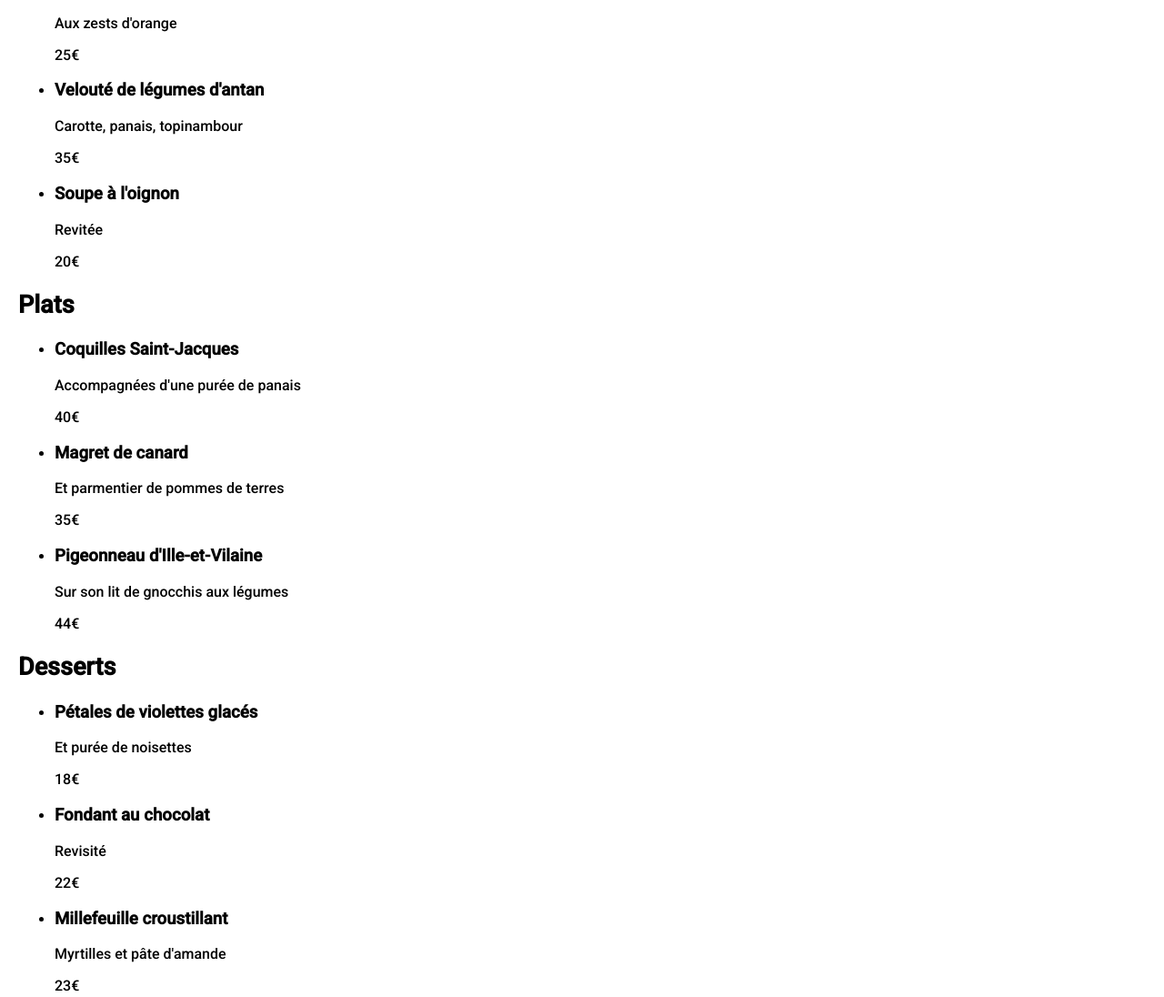
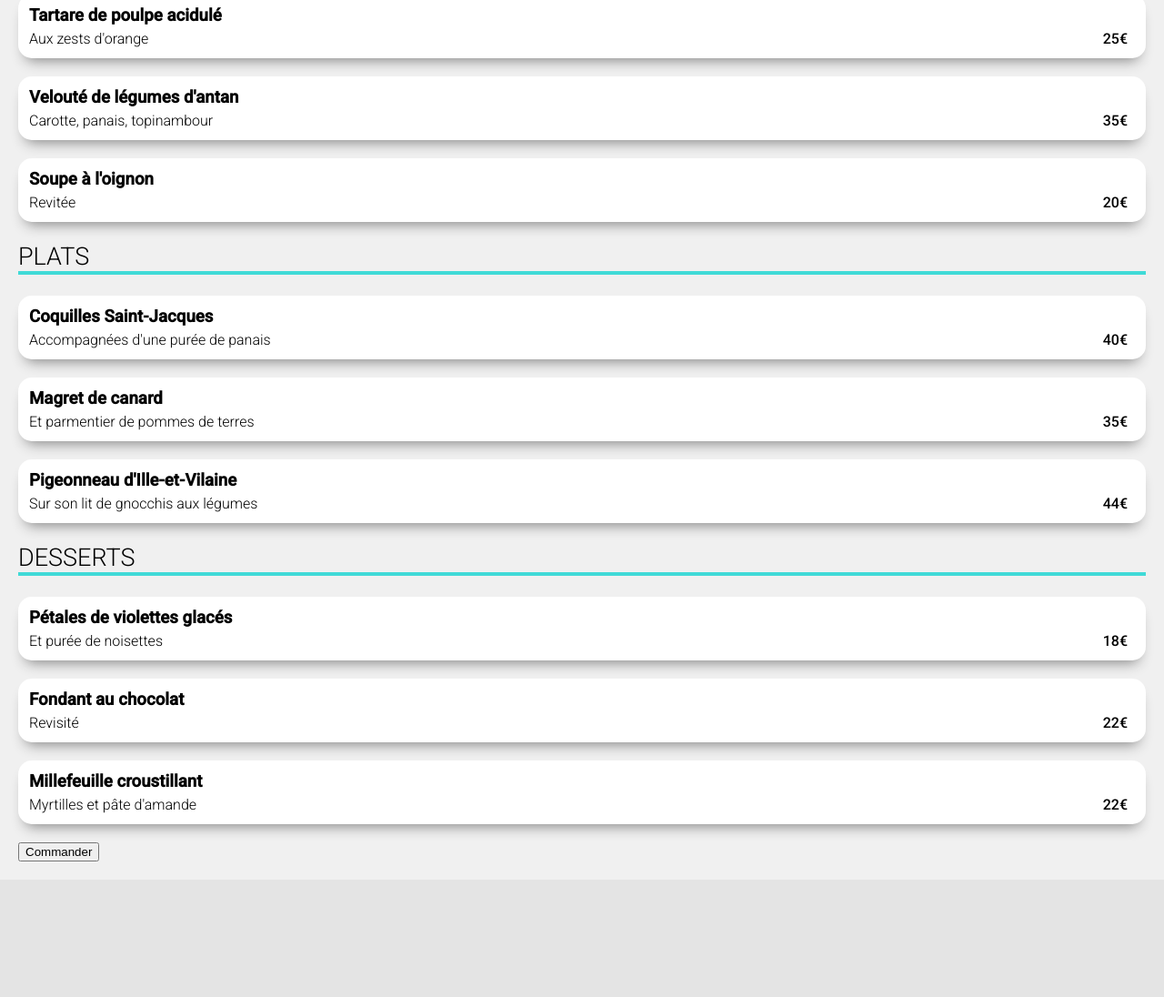
Before and after one commit to Jennifer93150/Ohmyfood, a website: page a-la-francaise.html in a window 1280 px wide. Shown: the part 524-1620 px from the top of the page at 91% size. After the commit the page ends 1491 px from the top, so only its background shows below. Drawn offline with Linux system fonts and the light colour scheme; a web font is replaced by a local one.

Commit message:
10/11/2021

```diff
--- a/a-la-francaise.html
+++ b/a-la-francaise.html
@@ -31,79 +31,95 @@
     </nav>
   </header>
   <main>
-    <section class="container-menu">
+    <section class="section-menu">
         <div>
             <img src="../../images/restaurants/toa-heftiba-DQKerTsQwi0-unsplash.jpg" alt="Photo plat menu à la française">
         </div>
-        <div class="menu">
-            <div class="menu__container-title">
+        <div class="section-menu__container">
+            <div class="section-menu__container-title">
                 <h1 class="menu__container-title__h1">À la française</h1>
                 <i class="far fa-heart"></i>
             </div>
-            <div class="menu__entree">
-                <h2 class="menu__entree__h2">Entrées</h2>
-                <ul class="menu__entree__ul">
-                    <li class="menu__entree__li">
-                        <h3 class="menu__entree__h3">Tartare de poulpe acidulé</h3>
-                        <p class="menu__entree__p">Aux zests d'orange</p>
-                        <span class="menu__entree__span">25€</span>
+            <div class="section-menu__container-menu">
+                <h2 class="section-menu__container-menu__h2">Entrées</h2>
+                <ul class="section-menu__container-menu__ul">
+                    <li class="section-menu__container-menu__ul__li">
+                        <h3 class="section-menu__container-menu__ul__li__h3">Tartare de poulpe acidulé</h3>
+                        <div class="section-menu__container-menu__ul__li__div">
+                            <p class="section-menu__container-menu__ul__li__div__p">Aux zests d'orange</p>
+                            <span class="section-menu__container-menu__ul__li__div__span">25€</span>
+                        </div>
                     </li>
-                    <li class="menu__entree__li">
-                        <h3 class="menu__entree__h3">Velouté de légumes d'antan</h3>
-                        <p class="menu__entree__p">Carotte, panais, topinambour</p>
-                        <span class="menu__entree__span">35€</span>
+                    <li class="section-menu__container-menu__ul__li">
+                        <h3 class="section-menu__container-menu__ul__li__h3">Velouté de légumes d'antan</h3>
+                        <div class="section-menu__container-menu__ul__li__div">
+                            <p class="section-menu__container-menu__ul__li__div__p">Carotte, panais, topinambour</p>
+                            <span class="section-menu__container-menu__ul__li__div__span">35€</span>
+                        </div>
                     </li>
-                    <li class="menu__entree__li">
-                        <h3 class="menu__entree__h3">Soupe à l'oignon</h3>
-                        <p class="menu__entree__p">Revitée</p>
-                        <span class="menu__entree__span">20€</span>
+                    <li class="section-menu__container-menu__ul__li">
+                        <h3 class="section-menu__container-menu__ul__li__h3">Soupe à l'oignon</h3>
+                        <div class="section-menu__container-menu__ul__li__div">
+                            <p class="section-menu__container-menu__ul__li__div__p">Revitée</p>
+                            <span class="section-menu__container-menu__ul__li__div__span">20€</span>
+                        </div>
                     </li>
                 </ul>
             </div>
-            <div class="menu__plats">
-                <h2 class="menu__plats__h2">Plats</h2>
-                <ul class="menu__plats__ul">
-                    <li class="menu__plats__li">
-                        <h3 class="menu__plats__h3">Coquilles Saint-Jacques</h3>
-                        <p class="menu__plats__p">Accompagnées d'une purée de panais</p>
-                        <span class="menu__plats__span">40€</span>
+            <div class="section-menu__container-menu">
+                <h2 class="section-menu__container-menu__h2">Plats</h2>
+                <ul class="section-menu__container-menu__ul">
+                    <li class="section-menu__container-menu__ul__li">
+                        <h3 class="section-menu__container-menu__ul__li__h3">Coquilles Saint-Jacques</h3>
+                        <div class="section-menu__container-menu__ul__li__div">
+                            <p class="section-menu__container-menu__ul__li__div__p">Accompagnées d'une purée de panais</p>
+                            <span class="section-menu__container-menu__ul__li__div__span">40€</span>
+                        </div>
                     </li>
-                    <li class="menu__plats__li">
-                        <h3 class="menu__plats__h3">Magret de canard</h3>
-                        <p class="menu__plats__p">Et parmentier de pommes de terres</p>
-                        <span class="menu__plats__span">35€</span>
+                    <li class="section-menu__container-menu__ul__li">
+                        <h3 class="section-menu__container-menu__ul__li__h3">Magret de canard</h3>
+                        <div class="section-menu__container-menu__ul__li__div">
+                            <p class="section-menu__container-menu__ul__li__div__p">Et parmentier de pommes de terres</p>
+                            <span class="section-menu__container-menu__ul__li__div__span">35€</span>
+                        </div>
                     </li>
-                    <li class="menu__plats__li">
-                        <h3 class="menu__plats__h3">Pigeonneau d'Ille-et-Vilaine</h3>
-                        <p class="menu__plats__p">Sur son lit de gnocchis aux légumes</p>
-                        <span class="menu__plats__span">44€</span>
+                    <li class="section-menu__container-menu__ul__li">
+                        <h3 class="section-menu__container-menu__ul__li__h3">Pigeonneau d'Ille-et-Vilaine</h3>
+                        <div class="section-menu__container-menu__ul__li__div">
+                            <p class="section-menu__container-menu__ul__li__div__p">Sur son lit de gnocchis aux légumes</p>
+                            <span class="section-menu__container-menu__ul__li__div__span">44€</span>
+                        </div>
                     </li>
                 </ul>
             </div>
-            <div class="menu__desserts">
-                <h2 class="menu__desserts__h2">Desserts</h2>
-                <ul class="menu__desserts__ul">
-                    <li class="menu__desserts__li">
-                        <h3 class="menu__desserts__h3">Pétales de violettes glacés</h3>
-                        <p class="menu__desserts__p">Et purée de noisettes</p>
-                        <span>18€</span>
+            <div class="section-menu__container-menu">
+                <h2 class="section-menu__container-menu__h2">Desserts</h2>
+                <ul class="section-menu__container-menu__ul">
+                    <li class="section-menu__container-menu__ul__li">
+                        <h3 class="section-menu__container-menu__ul__li__h3">Pétales de violettes glacés</h3>
+                        <div class="section-menu__container-menu__ul__li__div">
+                            <p class="section-menu__container-menu__ul__li__div__p">Et purée de noisettes</p>
+                            <span class="section-menu__container-menu__ul__li__div__span">18€</span>
+                        </div>
                     </li>
-                    <li class="menu__desserts__li">
-                        <h3 class="menu__desserts__h3">Fondant au chocolat</h3>
-                        <p class="menu__desserts__p">Revisité</p>
-                        <span>22€</span>
+                    <li class="section-menu__container-menu__ul__li">
+                        <h3 class="section-menu__container-menu__ul__li__h3">Fondant au chocolat</h3>
+                        <div class="section-menu__container-menu__ul__li__div">
+                            <p class="section-menu__container-menu__ul__li__div__p">Revisité</p>
+                            <span class="section-menu__container-menu__ul__li__div__span">22€</span>
+                        </div>
                     </li>
-                    <li class="menu__desserts__li">
-                        <h3 class="menu__desserts__h3">Millefeuille croustillant</h3>
-                        <p class="menu__desserts__p">Myrtilles et pâte d'amande</p>
-                        <span>23€</span>
+                    <li class="section-menu__container-menu__ul__li">
+                        <h3 class="section-menu__container-menu__ul__li__h3">Millefeuille croustillant</h3>
+                        <div class="section-menu__container-menu__ul__li__div">
+                            <p class="section-menu__container-menu__ul__li__div__p">Myrtilles et pâte d'amande</p>
+                            <span class="section-menu__container-menu__ul__li__div__span">22€</span>
+                        </div>
                     </li>
                 </ul>
             </div>
             <div><button>Commander</button></div>
         </div>
-
-
     </section>
   </main>
   <footer class="footer">
--- a/sass/main.scss
+++ b/sass/main.scss
@@ -10,4 +10,4 @@
 @import "./layout/_section-cards";
 @import "./layout/_footer";
 
-@import "./pages/menus";
+@import "./pages/_menus";
--- a/sass/pages/_menus.scss
+++ b/sass/pages/_menus.scss
@@ -1,12 +1,12 @@
-.container-menu{
+.section-menu{
     position: relative;
     img{
         position: absolute;
         width: 100%;
     }
 
-    .menu{
-        background: white;
+    &__container{
+        background: rgb(240, 240, 240);
         border-radius: 40px 40px 0 0;
         margin-top: 225px;
         padding: 20px;
@@ -25,13 +25,45 @@
                 margin: 20px 20px 0;
             }
         }
-        &__entree{
+
+        &-menu{
             &__h2{
-                border-bottom: 4px solid green;
+                border-bottom: 4px solid rgb(64, 218, 215);
                 font-weight: lighter;
                 text-transform: uppercase;
             }
+            &__ul{
+                list-style-type: none;
+                padding-left: 0;
+
+                &__li{
+                    background: white;
+                    border-radius: 15px;
+                    -webkit-box-shadow: 0px 10px 15px -8px grey;
+                    box-shadow: 0px 10px 15px -8px grey;
+                    margin-bottom: 20px;
+                    padding: 12px 20px 12px 12px;
+                    &__h3{
+                        margin: 0 0 5px;
+                    }
+                    &__div{
+                        display: flex;
+                            align-items: baseline;
+                            flex-direction: row;
+                        &__p{
+                            font-weight: lighter;
+                            margin: 0;
+                            flex: 1;
+                        }
+                        &__span{
+                            margin-left: 30px;
+                        }
+                    }
+
+                }
+            }
         }
+
 
     }
 }
```
Also changed, not shown: public/css/style.css, 1 other file.
